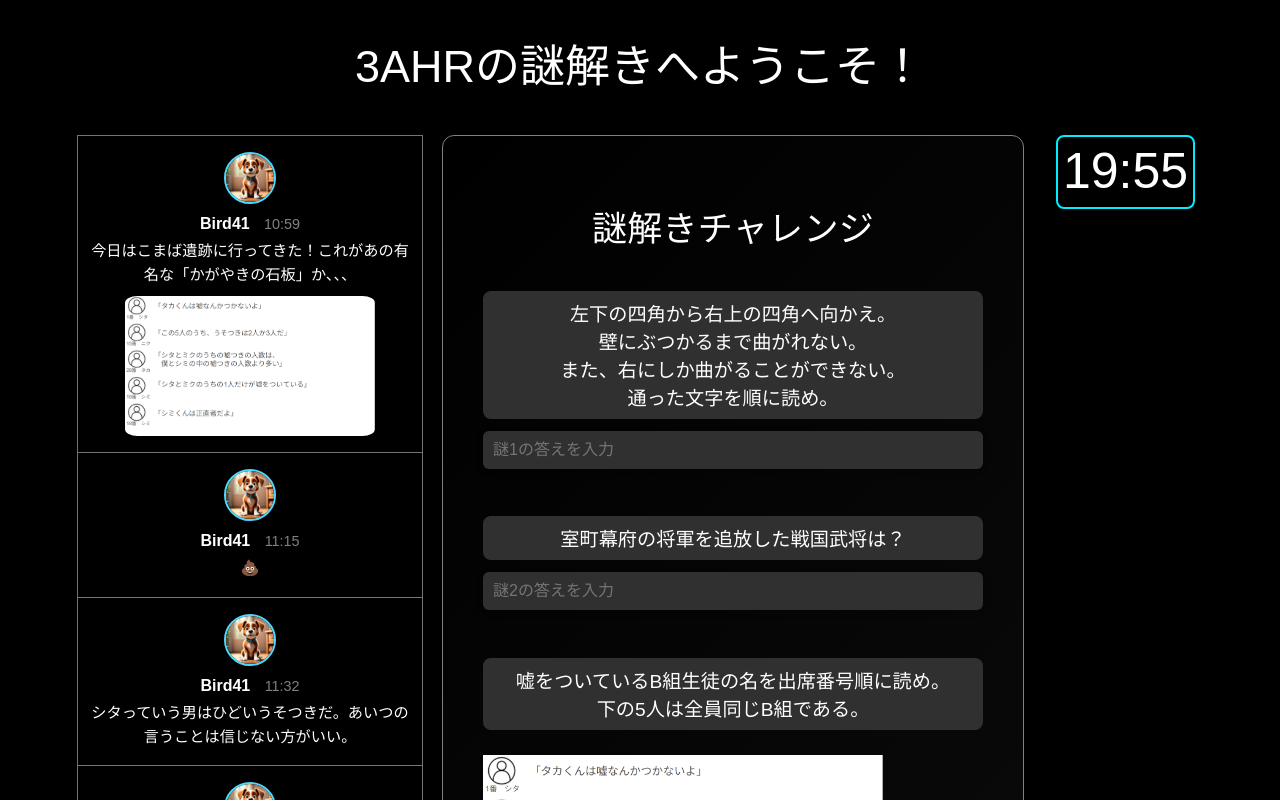
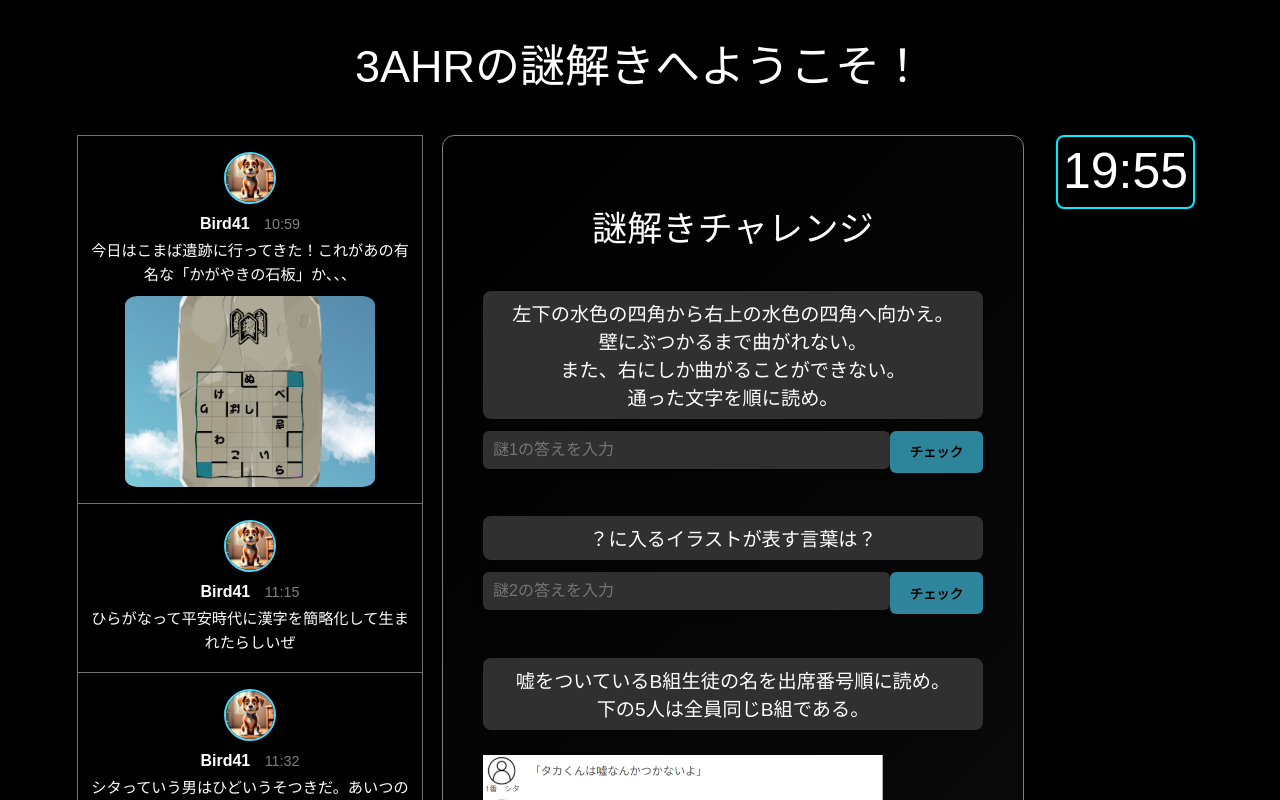
Before and after one commit to Falcon-SM/3AHR_bunkasaiWebapp, a Next.js app: page /riddles/1 in a window 1280 px wide. Shown: the top 800 px of the page. Built offline with nearby package versions, Linux system fonts and the light colour scheme.

Commit message:
全画面、画像

```diff
--- a/components/shomon.tsx
+++ b/components/shomon.tsx
@@ -103,7 +103,7 @@ export default function Ques({ hints, bun, n, imgg = 'naan', imgWidth = 300, img
 
         }
     }, [numhint]);
-    useEffect(() => { setTimeout(() => { setHintti(true) }, 30000 * (n + 1)) }, [])
+    useEffect(() => { setTimeout(() => { setHintti(true) }, 30000 * (n%5 + 1)) }, [])
     return (
         <div style={{ marginBottom: 28, width: 500, display: "flex", overflow: "visible" }} key={n}>
             <div style={{ width: 500, flex: "0 0 auto" }}>
@@ -157,19 +157,17 @@ export default function Ques({ hints, bun, n, imgg = 'naan', imgWidth = 300, img
                             }
                         }}
                     />
-                    {answer.trim() !== "" && (
                         <button
                             onClick={handleCheckAnswer}
                             disabled={isLoading}
                             className="botanin"
                             style={{
-                                cursor: isLoading ? "not-allowed" : "pointer",
-                                opacity: isLoading ? 0.6 : 1,
+                                cursor: isLoading || answer.trim()=="" ? "not-allowed" : "pointer",
+                                opacity: isLoading || answer.trim()=="" ? 0.6 : 1,
                             }}
                         >
                             {isLoading ? "判定中..." : "チェック"}
                         </button>
-                    )}
                 </div>
                 {showError && (<p style={{ color: "#d63031",margin:5 }}>残念、はずれ!</p>)}
                 {isCorrect && (<p style={{ margin:5}}>正解!</p>)}
--- a/components/toko.tsx
+++ b/components/toko.tsx
@@ -41,11 +41,14 @@ export default function Toko({children,saigo}:Props) {
         setPosts([{
             content:"今日はこまば遺跡に行ってきた！これがあの有名な「かがやきの石板」か、、、",
             time:(h+Math.floor((m-53)/60))+":"+("0"+(m+7)%60).slice(-2),
-            img:"/論理クイズ.png"
+            img:"/石板.png"
         },
-        {content:"💩",time:(h+Math.floor((m-37)/60))+":"+("0"+(m+23)%60).slice(-2)},
+        {content:"ひらがなって平安時代に漢字を簡略化して生まれたらしいぜ",time:(h+Math.floor((m-37)/60))+":"+("0"+(m+23)%60).slice(-2)},
         {content:"シタっていう男はひどいうそつきだ。あいつの言うことは信じない方がいい。",time:(h+Math.floor((m-20)/60))+":"+("0"+(m+40)%60).slice(-2)},
-        {content:"ケルネル高校の文化祭言ってきた!なぞに落書きして妨害してやったわw",time:(h+Math.floor((m-10)/60))+":"+("0"+(m+50)%60).slice(-2)},
+        {content:"ケルネル高校の文化祭言ってきた!なぞに落書きして妨害してやったわw",
+            time:(h+Math.floor((m-10)/60))+":"+("0"+(m+50)%60).slice(-2),
+            img:"/落書き.jpg"
+        },
         {content:"おこめ公園のトイレの入り口からこんな紙見えてビビったwこれは何？謎解き...？",time:h+":"+("0"+m).slice(-2)}
         ])
         if(saigo){
@@ -67,6 +70,10 @@ export default function Toko({children,saigo}:Props) {
                 sessionStorage.sawhint=0;
             }
         },[])
+
+    const full=()=>{
+        document.documentElement.requestFullscreen();
+    }
 
     // 謎3に文字が入ったら暗号化投稿を一度だけ表示
     useEffect(() => {
@@ -115,6 +122,7 @@ export default function Toko({children,saigo}:Props) {
                 margin: "40px auto",
                 gap: "32px",
             }}
+            onClick={full}
         >
             {/* 左側：SNS風ヒントカード */}
             <div
--- a/src/app/final/page.tsx
+++ b/src/app/final/page.tsx
@@ -94,7 +94,7 @@ export default function Home() {
     }
     setts(1200 - sessionStorage.zikan);
     seths(sessionStorage.sawhint);
-    setPlayerScore(sessionStorage.zikan - 300 * sessionStorage.sawhint);
+    setPlayerScore(Math.max(sessionStorage.zikan - 120 * sessionStorage.sawhint,0));
   }, []); // 初回レンダリング時に一度だけ実行
   useEffect(() => {
     if (playerScore != null && scores.length > 0) {
--- a/src/app/riddles/1/page.tsx
+++ b/src/app/riddles/1/page.tsx
@@ -17,8 +17,8 @@ const crossd = [
 const crosshuto=[8,34,25,10,20,14]
 
 const mondai = [
-    "左下の四角から右上の四角へ向かえ。\n壁にぶつかるまで曲がれない。\nまた、右にしか曲がることができない。\n通った文字を順に読め。",
-    "室町幕府の将軍を追放した戦国武将は？",
+    "左下の水色の四角から右上の水色の四角へ向かえ。\n壁にぶつかるまで曲がれない。\nまた、右にしか曲がることができない。\n通った文字を順に読め。",
+    "？に入るイラストが表す言葉は？",
     "嘘をついているB組生徒の名を出席番号順に読め。\n下の5人は全員同じB組である。",
     "投稿者が文化祭で撮った写真に写っている謎を解け。",
     "トイレの紙の赤い矢印が通る文字を順に読め。"
--- a/src/app/riddles/4/page.tsx
+++ b/src/app/riddles/4/page.tsx
@@ -17,8 +17,8 @@ const crossd = [
 const crosshuto=[8,34,25,10,20,14]
 
 const mondai = [
-    "左下の四角から右上の四角へ向かえ。\n壁にぶつかるまで曲がれない。\nまた、右にしか曲がることができない。\n通った文字を順に読め。",
-    "室町幕府の将軍を追放した戦国武将は？",
+    "左下の水色の四角から右上の水色の四角へ向かえ。\n壁にぶつかるまで曲がれない。\nまた、右にしか曲がることができない。\n通った文字を順に読め。",
+    "？に入るイラストが表す言葉は？",
     "嘘をついているB組生徒の名を出席番号順に読め。\n下の5人は全員同じB組である。",
     "投稿者が文化祭で撮った写真に写っている謎を解け。",
     "トイレの紙の赤い矢印が通る文字を順に読め。"
```
Also changed, not shown: public/石板.png (added), public/落書き.jpg (added).
